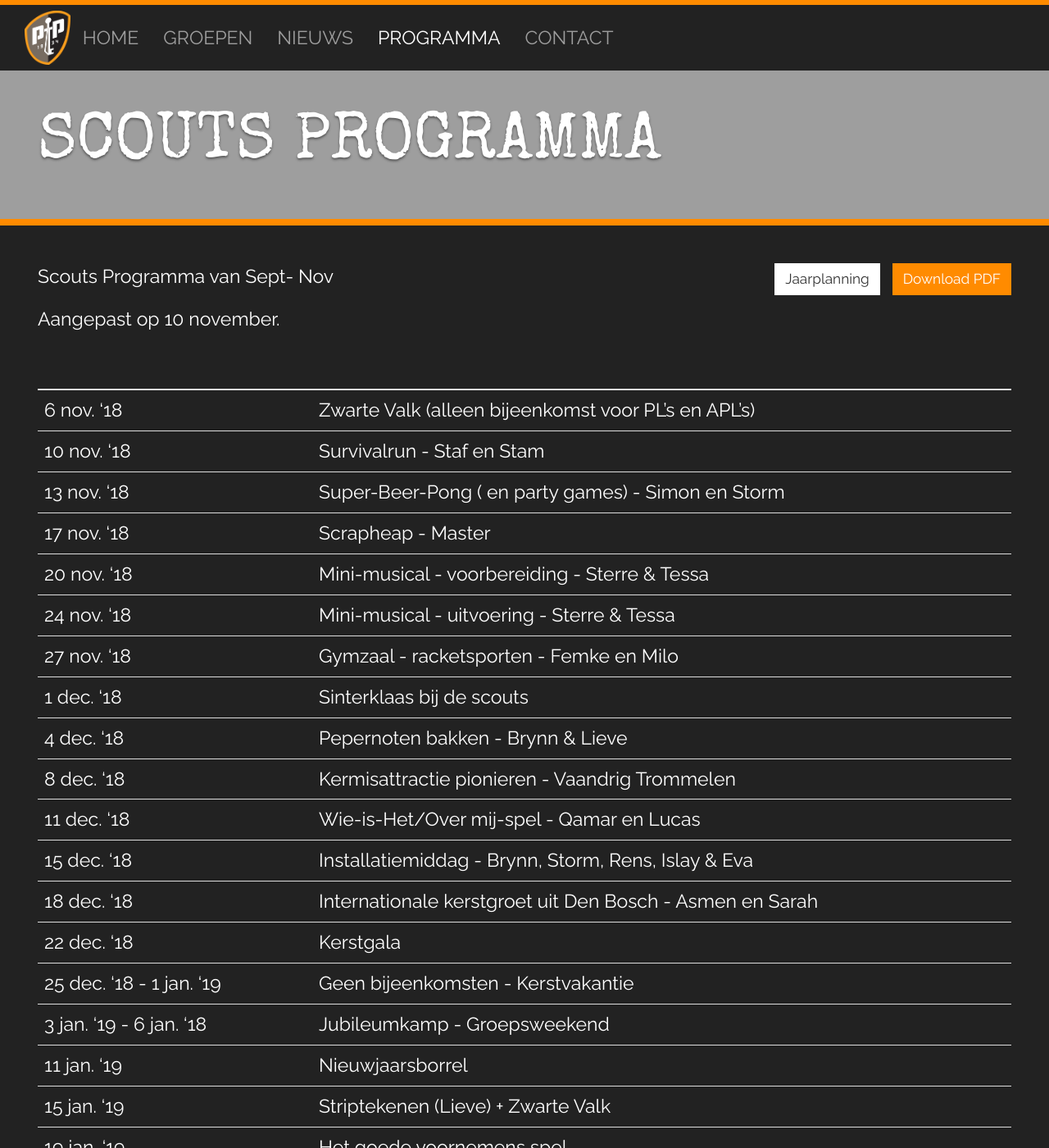
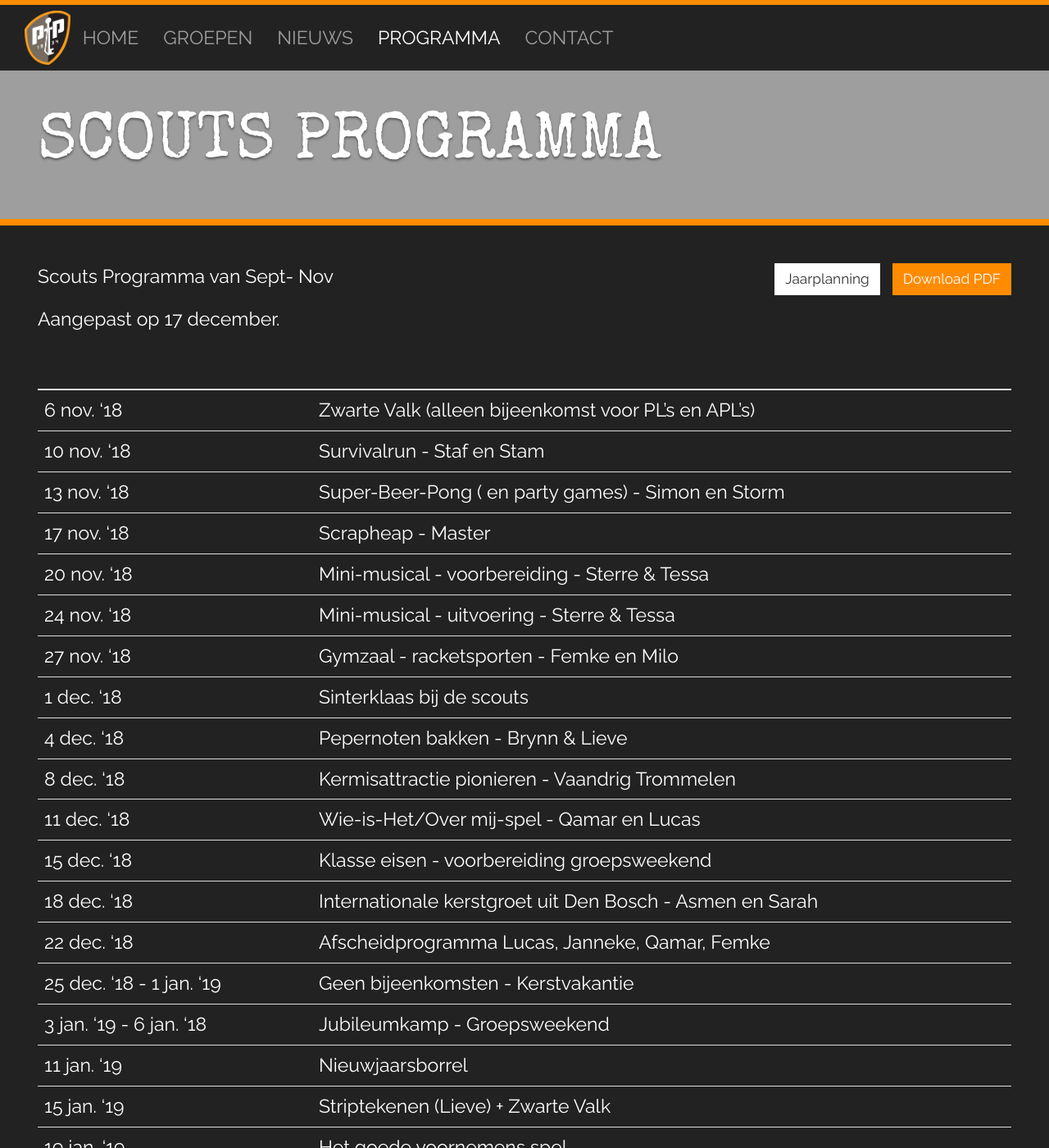
Before and after one commit to nognooitmeegemaakt/website, a Jekyll site: the page built from _agenda/scouts.md, in a window 1280 px wide and 1400 px high. Shown: the whole window at 82% size. Built offline with Jekyll 4.4.1, drawn with Linux system fonts in a browser that asks for light colours; some web fonts are replaced.

Commit message:
Update scouts.md Agenda through CMS
By Guidon van den Berg (141.101.76.163)

```diff
--- a/_agenda/scouts.md
+++ b/_agenda/scouts.md
@@ -8,7 +8,7 @@ footer: ""
 
 Scouts Programma van Sept- Nov
 
-Aangepast op 10 november.
+Aangepast op 17 december.
 
 | | |
 |---|---|
@@ -23,9 +23,9 @@ Aangepast op 10 november.
 | 4 dec. '18 | Pepernoten bakken - Brynn & Lieve |
 | 8 dec. '18 | Kermisattractie pionieren - Vaandrig Trommelen |
 | 11 dec. '18 | Wie-is-Het/Over mij-spel - Qamar en Lucas |
-| 15 dec. '18 | Installatiemiddag - Brynn, Storm, Rens, Islay & Eva |
+| 15 dec. '18 | Klasse eisen - voorbereiding groepsweekend |
 | 18 dec. '18 | Internationale kerstgroet uit Den Bosch - Asmen en Sarah |
-| 22 dec. '18 | Kerstgala |
+| 22 dec. '18 | Afscheidprogramma Lucas, Janneke, Qamar, Femke |
 | 25 dec. '18 - 1 jan. '19 | Geen bijeenkomsten - Kerstvakantie |
 | 3 jan. '19 - 6 jan. '18 | Jubileumkamp - Groepsweekend |
 | 11 jan. '19 | Nieuwjaarsborrel |
```
